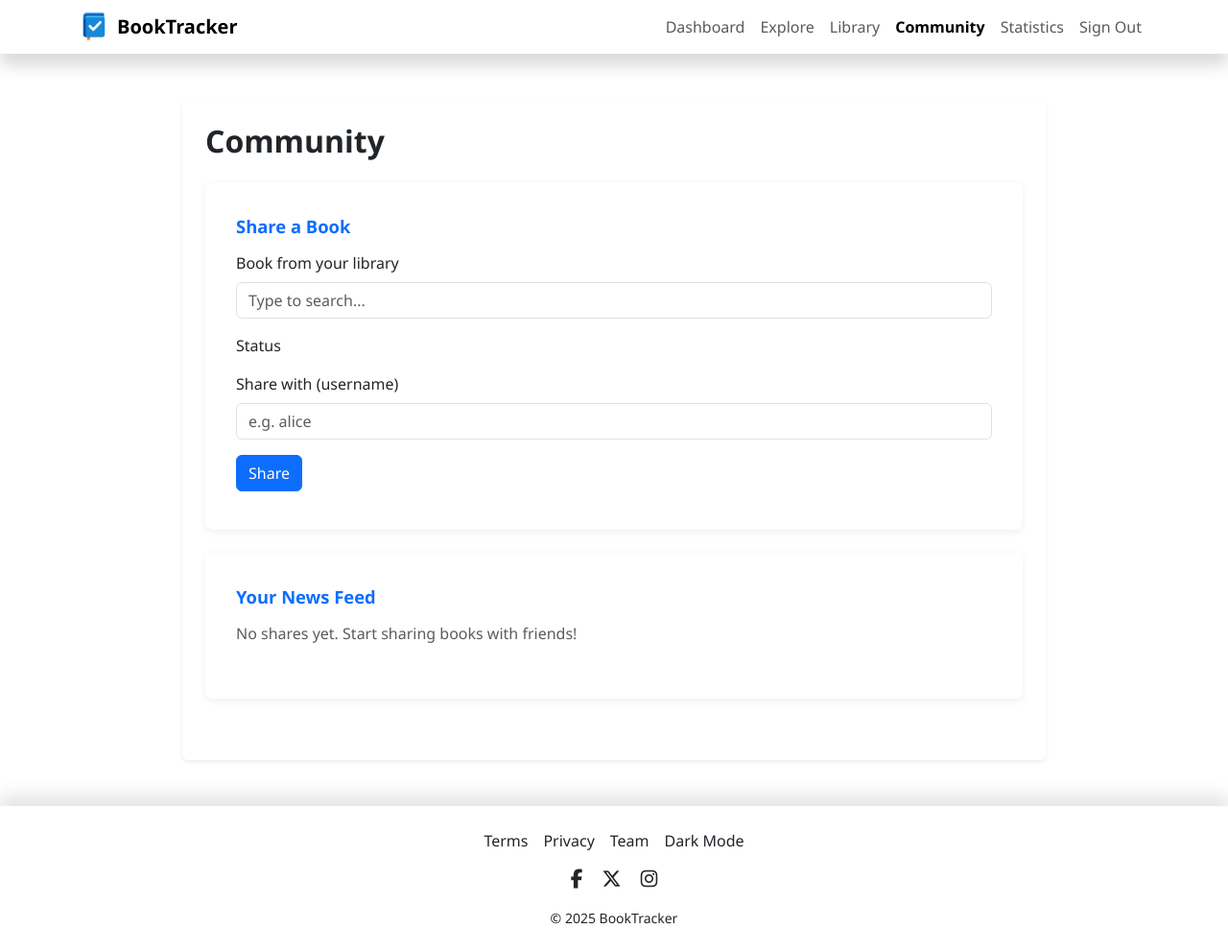
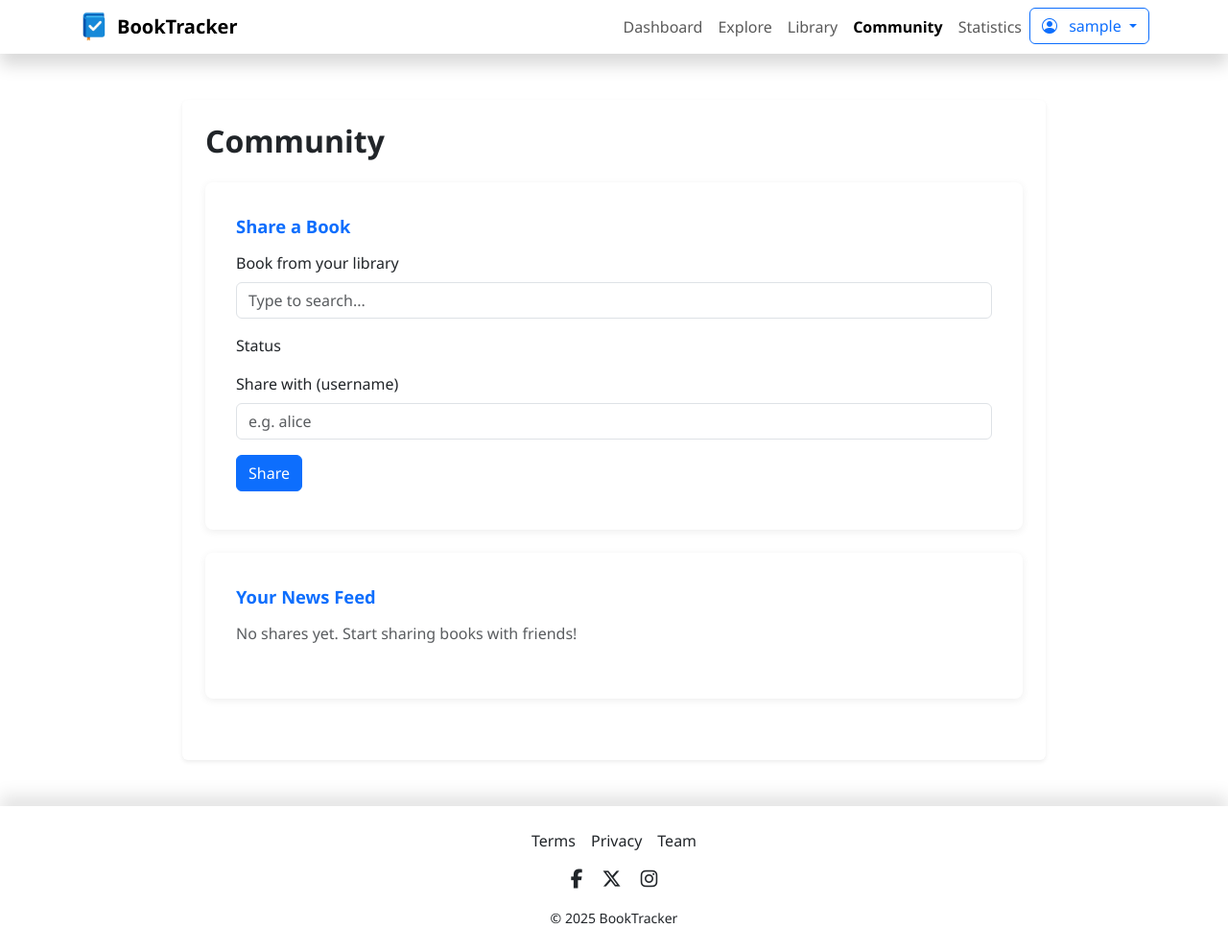
Before and after one commit to AdJud1cator/BookTracker, a Flask app: page /community in a window 1280 px wide. Shown: the whole page at 96% size. Run offline with Flask 3, Linux system fonts and the light colour scheme; the visitor is signed in with stand-in values (Sample User, id 1); data comes from the database, SQL or seed files in the repository; data that the repository does not hold is empty; some libraries are stand-ins or nearby versions.

Commit message:
Added a user profile dropdown to base_member template

```diff
--- a/app/templates/base_member.html
+++ b/app/templates/base_member.html
@@ -10,6 +10,7 @@
     <!-- Bootstrap -->
     <link href="https://cdn.jsdelivr.net/npm/bootstrap@5.3.5/dist/css/bootstrap.min.css" rel="stylesheet"
         integrity="sha384-SgOJa3DmI69IUzQ2PVdRZhwQ+dy64/BUtbMJw1MZ8t5HZApcHrRKUc4W0kG879m7" crossorigin="anonymous" />
+    <link rel="stylesheet" href="https://cdn.jsdelivr.net/npm/bootstrap-icons/font/bootstrap-icons.css">
 
     <!-- Font Awesome -->
     <link rel="stylesheet" href="https://cdnjs.cloudflare.com/ajax/libs/font-awesome/6.5.0/css/all.min.css" />
@@ -48,7 +49,21 @@
                         href="{{ url_for('main.community') }}">Community</a>
                     <a class="nav-link {% if active_page == 'statistics' %}active fw-semibold{% endif %}"
                         href="{{ url_for('main.statistics') }}">Statistics</a>
-                    <a class="nav-link" href="{{ url_for('main.logout') }}">Sign Out</a>
+                    <div class="dropdown">
+                        <button class="btn btn-outline-primary dropdown-toggle" type="button" id="profileDropdown"
+                            data-bs-toggle="dropdown" aria-expanded="false">
+                            <i class="bi bi-person-circle me-2"></i>
+                            {{ current_user.username }}
+                        </button>
+                        <ul class="dropdown-menu dropdown-menu-end" aria-labelledby="profileDropdown">
+                            <li><a href="#" id="darkModeToggleLink" class="dropdown-item text-decoration-none"><span
+                                        id="darkModeStatus">Dark Mode</span></a>
+                            </li>
+                            <li><hr class="dropdown-divider"></li>
+                            <li><a class="dropdown-item text-danger" href="{{ url_for('main.logout') }}">Sign Out</a>
+                            </li>
+                        </ul>
+                    </div>
                 </div>
             </div>
         </div>
@@ -65,8 +80,6 @@
                 <a href="{{ url_for('main.terms') }}" class="text-body text-decoration-none">Terms</a>
                 <a href="{{ url_for('main.policy') }}" class="text-body text-decoration-none">Privacy</a>
                 <a href="{{ url_for('main.contact') }}" class="text-body text-decoration-none">Team</a>
-                <a href="#" id="darkModeToggleLink" class="text-body text-decoration-none"><span
-                        id="darkModeStatus">Dark Mode</span></a>
             </div>
             <div class="mb-3">
                 <a href="https://www.facebook.com" target="_blank" class="text-body text-decoration-none mx-2"><i
```
